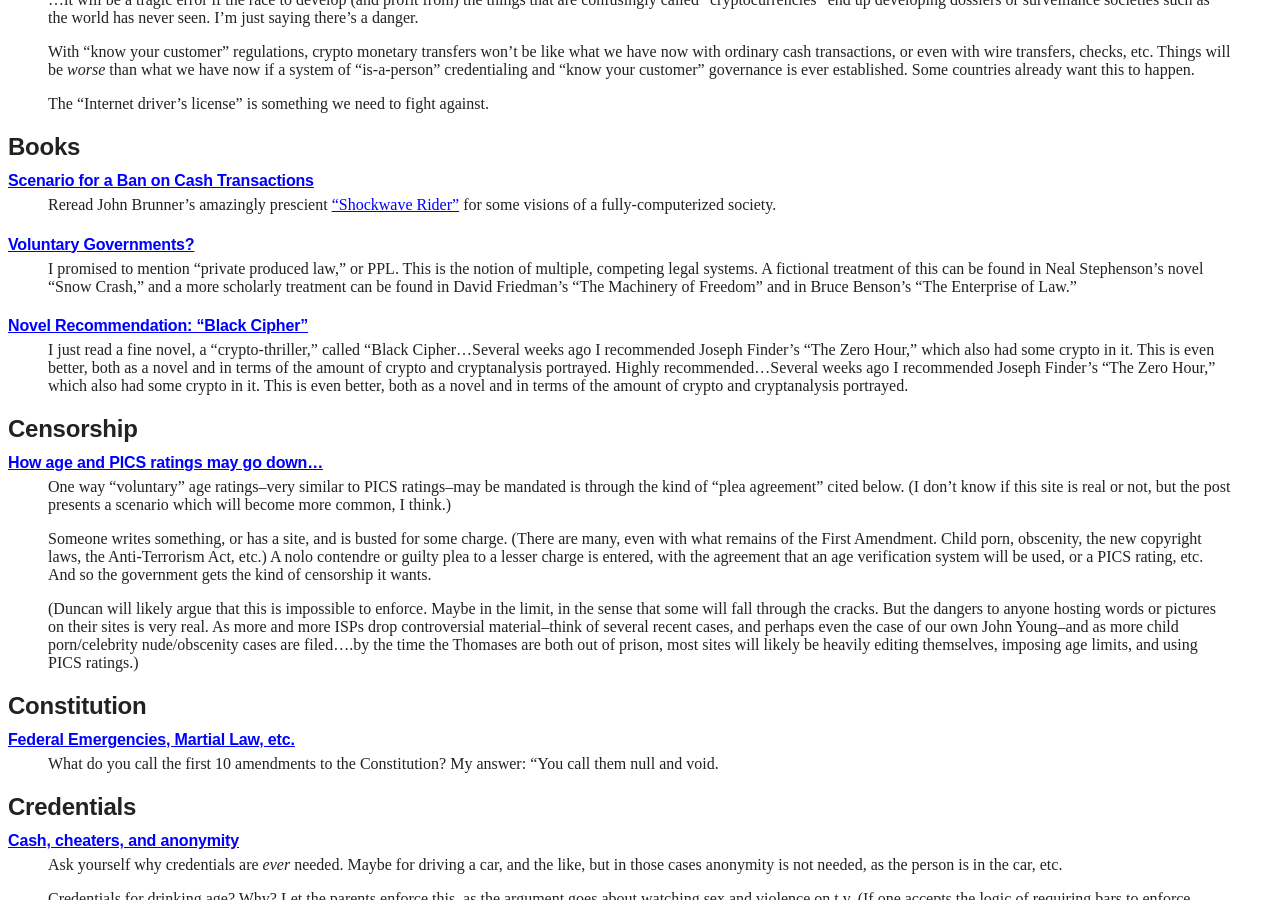
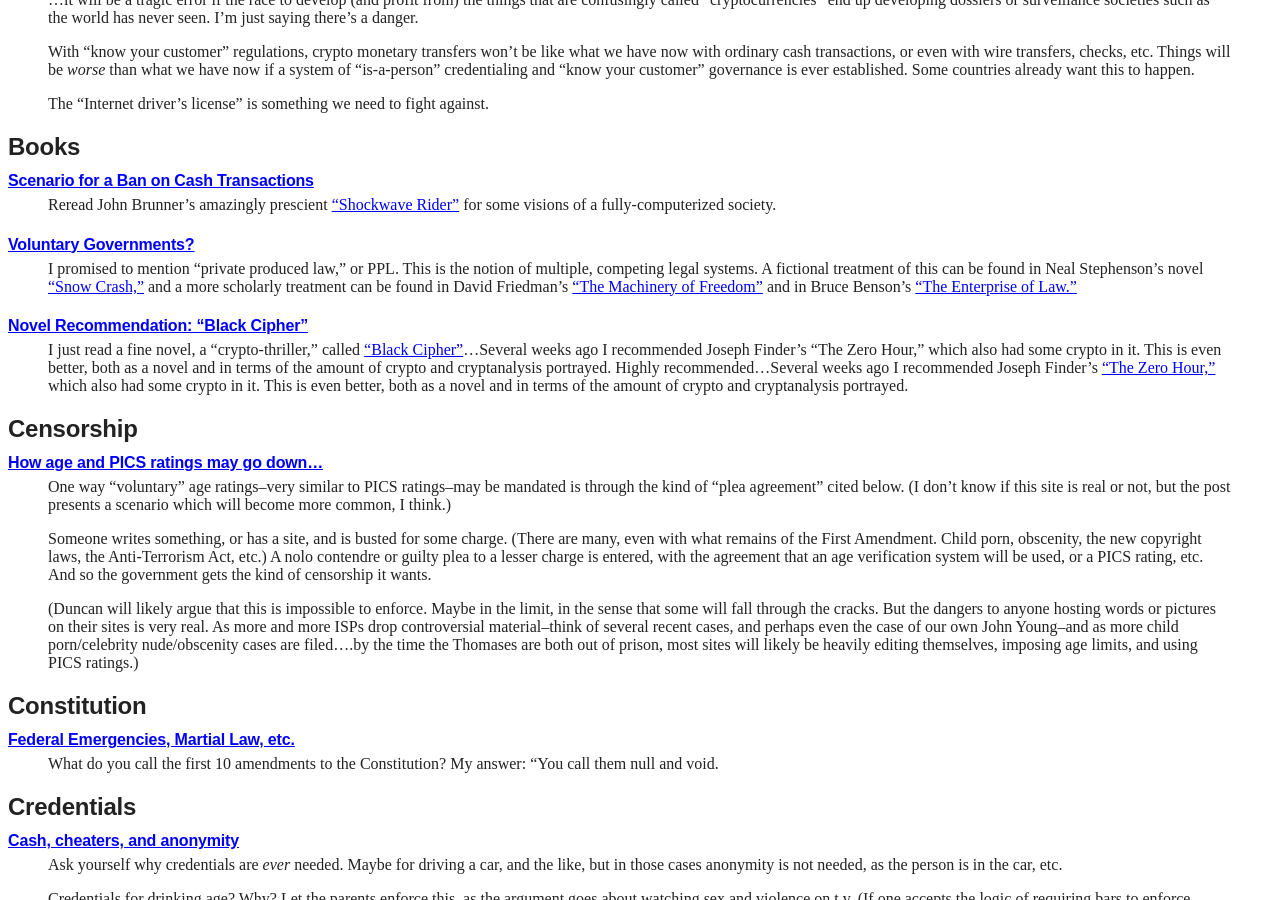
Before and after one commit to wakgill/deryk, a Jekyll site: the page built from tcm.md, in a window 1280 px wide and 900 px high, scrolled down 3179 px. Built offline with Jekyll 4.4.1, drawn with Linux system fonts in a browser that asks for light colours; some of the changed lines change nothing that is shown.

Commit message:
Update tcm.md

```diff
--- a/tcm.md
+++ b/tcm.md
@@ -214,13 +214,13 @@
 
 >I promised to mention "private produced law," or PPL. This is the notion
 of multiple, competing legal systems. A fictional treatment of this can be
-found in Neal Stephenson's novel "Snow Crash," and a more scholarly
-treatment can be found in David Friedman's "The Machinery of Freedom" and
-in Bruce Benson's "The Enterprise of Law."
+found in Neal Stephenson's novel ["Snow Crash,"](https://amzn.to/3rAamIN) and a more scholarly
+treatment can be found in David Friedman's ["The Machinery of Freedom"](https://amzn.to/34Uf0rE) and
+in Bruce Benson's ["The Enterprise of Law."](https://amzn.to/2JscKQT)
 
 #### [Novel Recommendation: “Black Cipher”](http://mailing-list-archive.cryptoanarchy.wiki/archive/1997/06/6ce26ebceef24b1f31293a4caebb1662a550623a1a14d17980f2cb53ff633000/)
 
->I just read a fine novel, a "crypto-thriller," called "Black Cipher…Several weeks ago I recommended Joseph Finder's "The Zero Hour," which also had some crypto in it. This is even better, both as a novel and in terms of the amount of crypto and cryptanalysis portrayed. Highly recommended...Several weeks ago I recommended Joseph Finder's "The Zero Hour," which
+>I just read a fine novel, a "crypto-thriller," called ["Black Cipher"](https://amzn.to/3mUsWrF)…Several weeks ago I recommended Joseph Finder's "The Zero Hour," which also had some crypto in it. This is even better, both as a novel and in terms of the amount of crypto and cryptanalysis portrayed. Highly recommended...Several weeks ago I recommended Joseph Finder's ["The Zero Hour,"](https://amzn.to/2KJzMTJ) which
 also had some crypto in it. This is even better, both as a novel and in
 terms of the amount of crypto and cryptanalysis portrayed.
 
```
